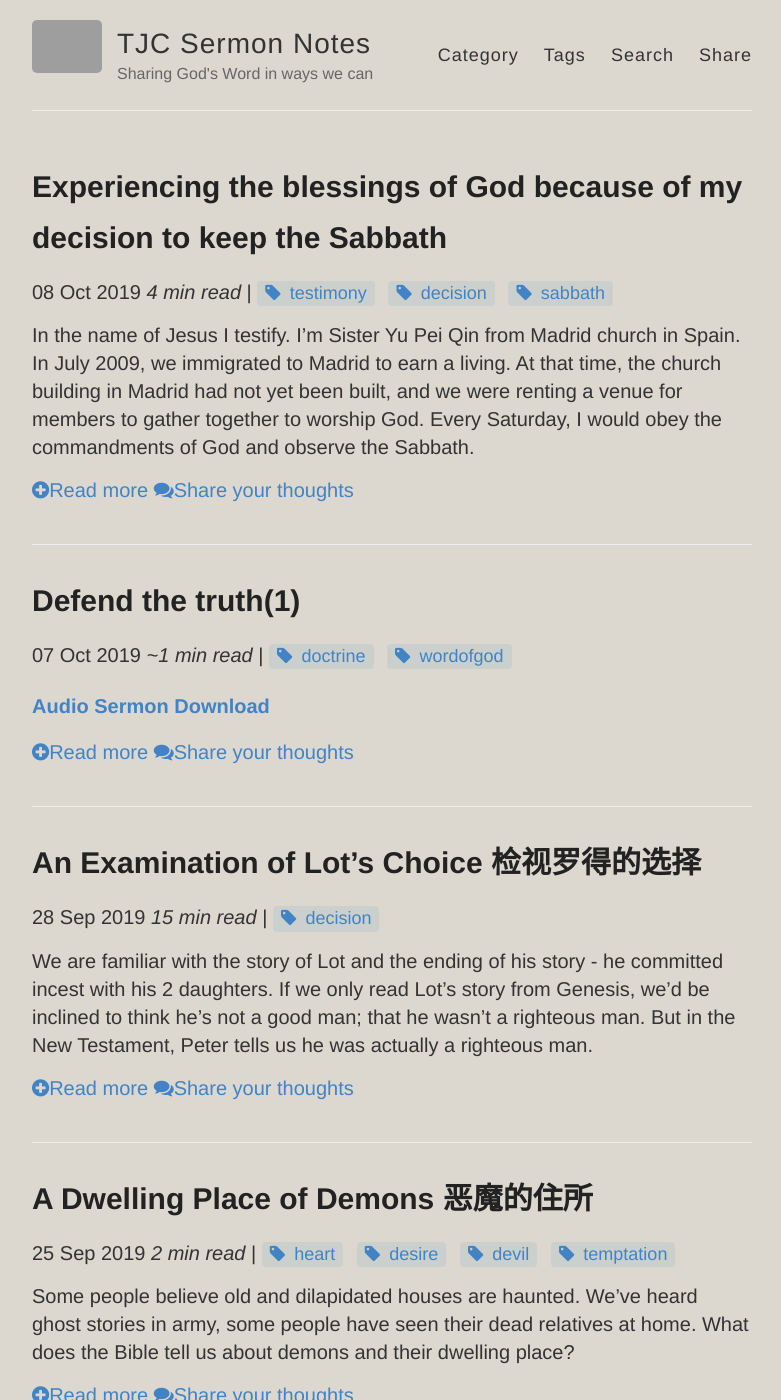
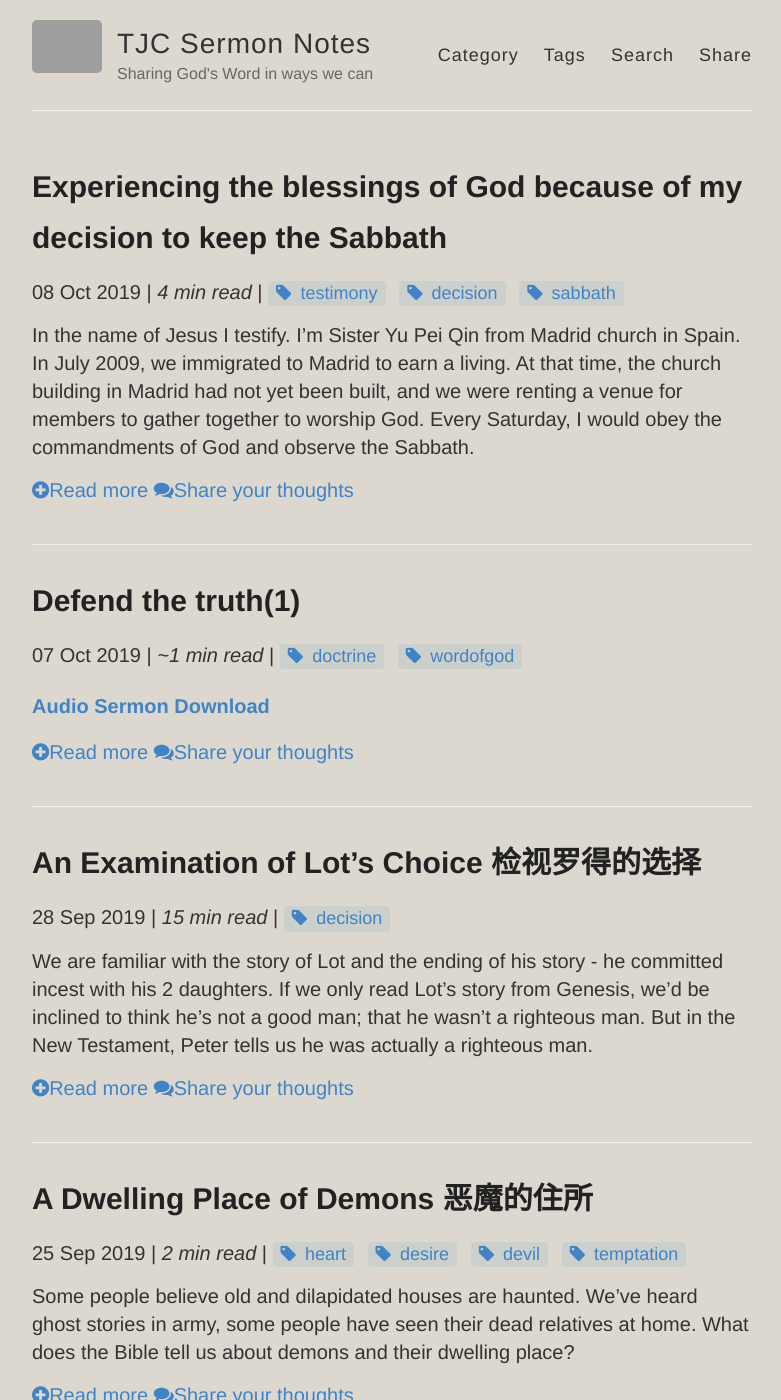
Before and after one commit to catchupTJC/catchuptjc.github.io, a Jekyll site: the page built from 98453676b04598ca697f21a3c385f7c36777d17a/index.html, in a window 1280 px wide and 1400 px high. Shown: the whole window, without its empty margins (248-1029 px from the left). Built offline with Jekyll 4.4.1, drawn with Linux system fonts in a browser that asks for light colours; nearby versions of some CDN libraries; the list of posts is cut into pages by our own code; some of the changed text lies outside the part shown; grey boxes are pictures that could not be loaded.

Commit message:
Update index.html

```diff
--- a/98453676b04598ca697f21a3c385f7c36777d17a/index.html
+++ b/98453676b04598ca697f21a3c385f7c36777d17a/index.html
@@ -12,7 +12,7 @@
       </a>
     </h1>
 
-    <span class="post-date">{{ post.date | date_to_string }}</span>
+    <span class="post-date">{{ post.date | date_to_string }} |</span>
     {% if site.read_time %}
     {%- assign words_per_minute = site.words_per_minute | default: 200 -%}
     {%- assign min_read = site.data.text[site.locale].min_read | default: 'min read' -%}
```
